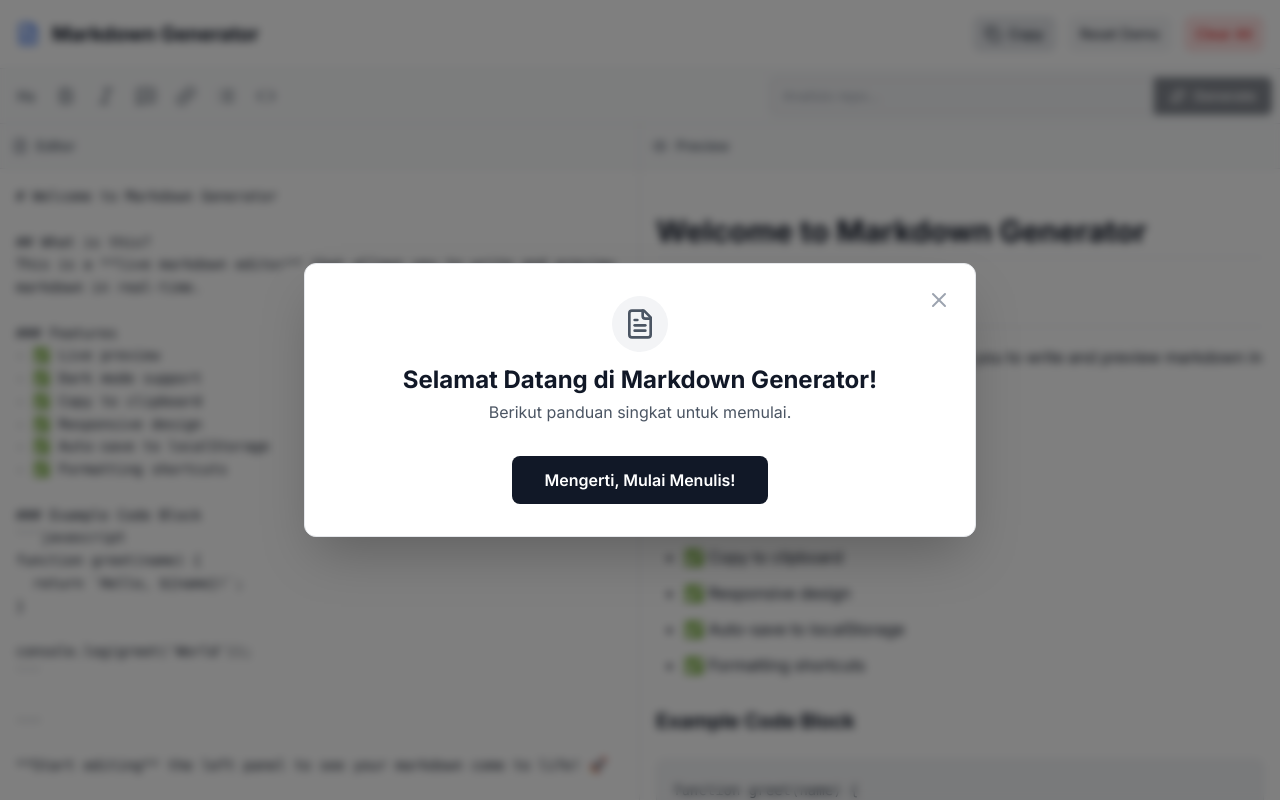
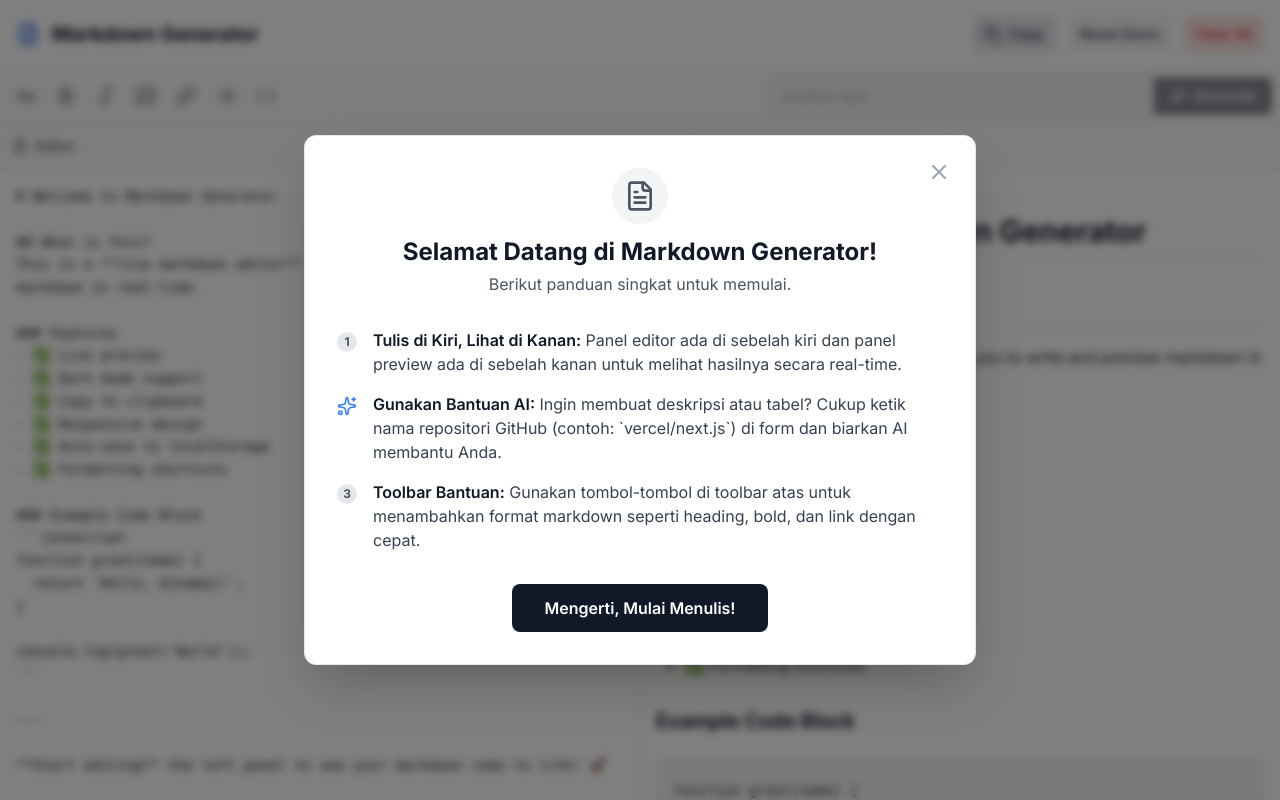
Before and after one commit to Roti18/readme-generator, a Next.js app: page / in a window 1280 px wide. Built offline with nearby package versions, Linux system fonts and the light colour scheme.

Commit message:
update: welcome guide

```diff
--- a/src/app/components/WelcomeGuides.tsx
+++ b/src/app/components/WelcomeGuides.tsx
@@ -2,7 +2,7 @@
 
 import { useState, Fragment } from "react";
 import { Dialog, Transition } from "@headlessui/react";
-import { FileText, X } from "lucide-react";
+import { FileText, X, Sparkles } from "lucide-react";
 
 export default function WelcomeGuide() {
   const [isOpen, setIsOpen] = useState(true);
@@ -60,9 +60,48 @@ export default function WelcomeGuide() {
                     </p>
                   </div>
                 </div>
+
+                {/* === BAGIAN YANG HILANG, SEKARANG SUDAH DIKEMBALIKAN === */}
                 <div className="mt-8 text-left space-y-4">
-                  {/* Konten panduan ... */}
+                  <div className="flex items-start gap-4">
+                    <div className="flex-shrink-0 mt-1 h-5 w-5 flex items-center justify-center rounded-full bg-gray-200 dark:bg-zinc-800 text-xs font-bold text-gray-600 dark:text-gray-300">
+                      1
+                    </div>
+                    <p className="text-gray-700 dark:text-gray-300">
+                      <span className="font-semibold text-gray-900 dark:text-white">
+                        Tulis di Kiri, Lihat di Kanan:
+                      </span>{" "}
+                      Panel editor ada di sebelah kiri dan panel preview ada di
+                      sebelah kanan untuk melihat hasilnya secara real-time.
+                    </p>
+                  </div>
+                  <div className="flex items-start gap-4">
+                    <Sparkles className="flex-shrink-0 mt-1 h-5 w-5 text-blue-500" />
+                    <p className="text-gray-700 dark:text-gray-300">
+                      <span className="font-semibold text-gray-900 dark:text-white">
+                        Gunakan Bantuan AI:
+                      </span>{" "}
+                      Ingin membuat deskripsi atau tabel? Cukup ketik nama
+                      repositori GitHub (contoh: `vercel/next.js`) di form dan
+                      biarkan AI membantu Anda.
+                    </p>
+                  </div>
+                  <div className="flex items-start gap-4">
+                    <div className="flex-shrink-0 mt-1 h-5 w-5 flex items-center justify-center rounded-full bg-gray-200 dark:bg-zinc-800 text-xs font-bold text-gray-600 dark:text-gray-300">
+                      3
+                    </div>
+                    <p className="text-gray-700 dark:text-gray-300">
+                      <span className="font-semibold text-gray-900 dark:text-white">
+                        Toolbar Bantuan:
+                      </span>{" "}
+                      Gunakan tombol-tombol di toolbar atas untuk menambahkan
+                      format markdown seperti heading, bold, dan link dengan
+                      cepat.
+                    </p>
+                  </div>
                 </div>
+                {/* === BATAS AKHIR BAGIAN YANG HILANG === */}
+
                 <div className="mt-8 flex justify-center">
                   <button
                     onClick={handleClose}
```
